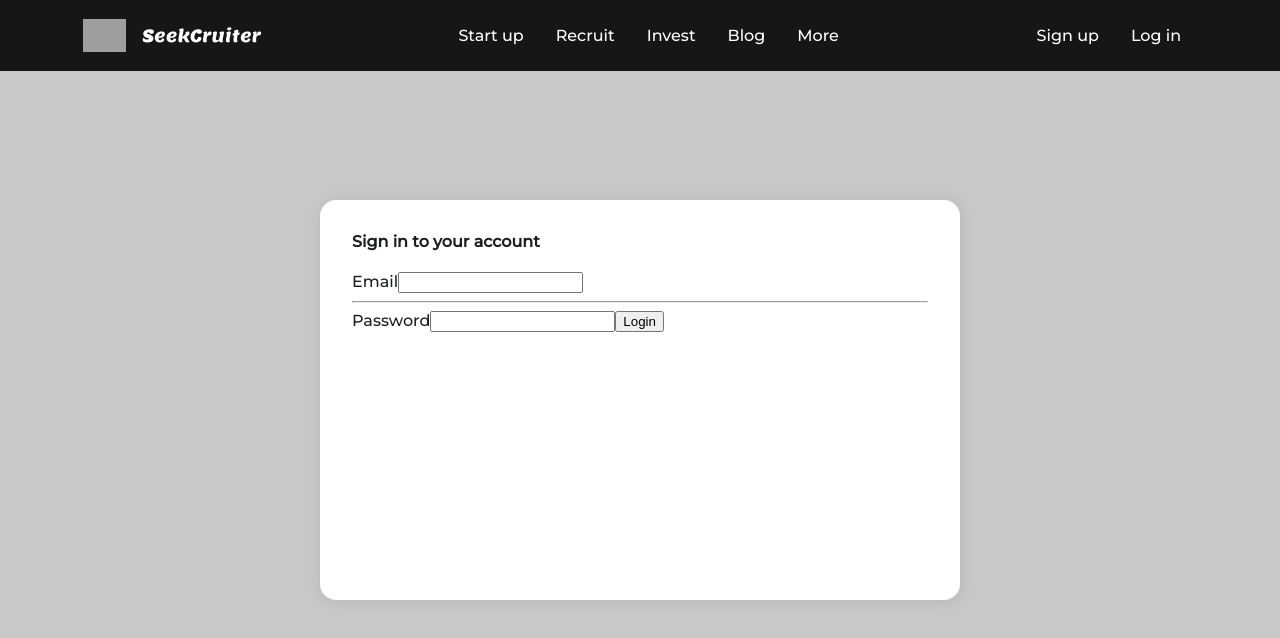
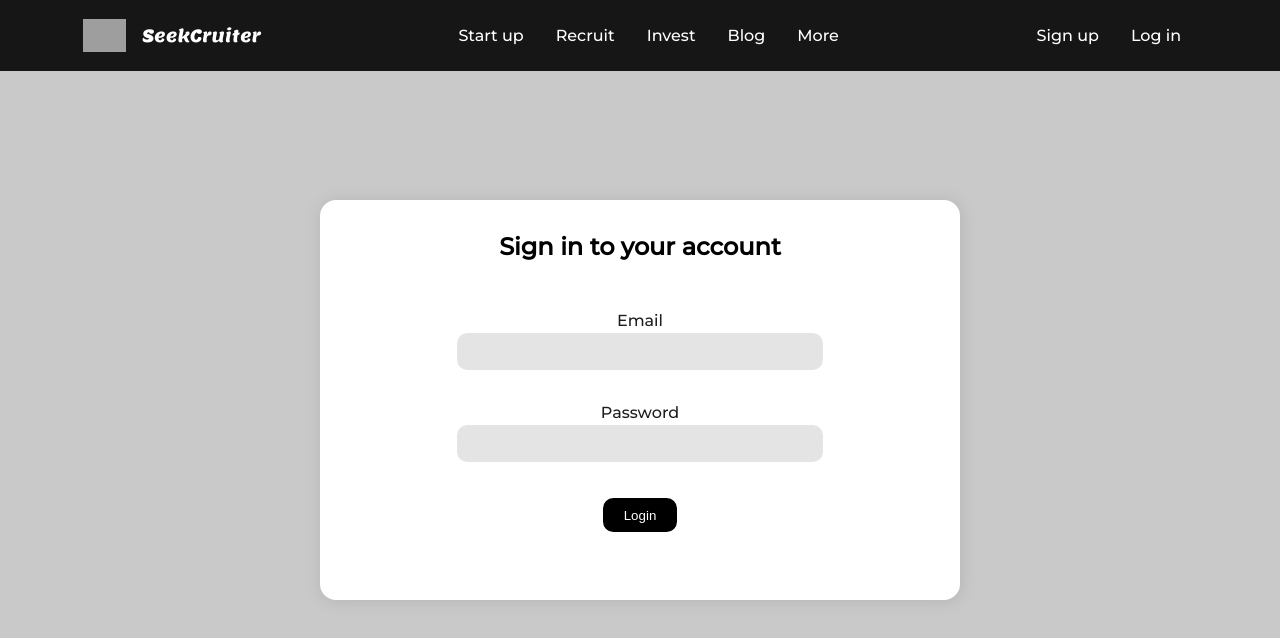
Before and after one commit to PriyanshuChaudhary272/Dreamers_innovathon21, a React (Create React App) app: page /Login in a window 1280 px wide. Shown: the top 638 px of the page. Built offline with nearby package versions, Linux system fonts and the light colour scheme; grey boxes are pictures that could not be loaded.

Commit message:
login page complete

```diff
--- a/package.json
+++ b/package.json
@@ -8,6 +8,7 @@
     "@testing-library/user-event": "^12.8.3",
     "react": "^17.0.2",
     "react-dom": "^17.0.2",
+    "react-router-dom": "^5.3.0",
     "react-scripts": "4.0.3",
     "web-vitals": "^1.1.2"
   },
--- a/public/style.css
+++ b/public/style.css
@@ -12,11 +12,10 @@ body{
     font-family: 'Montserrat', sans-serif;
 }
 
-.container{
+.container_{
     padding: 0;
     margin: 0;
 }
-
 /* HOMEPAGE */
 #home-page{
     background: url("https://images.unsplash.com/photo-1541746972996-4e0b0f43e02a?ixid=MnwxMjA3fDB8MHxwaG90by1wYWdlfHx8fGVufDB8fHx8&ixlib=rb-1.2.1&auto=format&fit=crop&w=1770&q=80");
@@ -80,6 +79,9 @@ nav{
     align-items: center;
     font-size: 1.1rem;
 }
+
+
+
 /* Login page */
 .login-page-content{
     height: 100vh;
@@ -92,8 +94,10 @@ nav{
     align-items: center;
     justify-content: center;
 }
-.login-page-content h3{
-    color: white;
+.login-page-content h2{
+    color: black;
+    margin-bottom: 50px;
+    text-align: center;
 }
 .login-div{
     background-color: white;
@@ -104,6 +108,33 @@ nav{
 }
 .login-form-div{
     margin: 2rem;
+}
+.login-row{
+    margin: 30px;
+    display: flex;
+    flex-direction: column;
+    align-items: center;
+}
+input{
+    height: 35px;
+    width: 70%;
+    border: solid white;
+    background-color: #a7a6a64d;
+    border-radius: 1em;
+    /* align-items: center; */
+}
+button{
+    width: 80px;
+    height: 40px;
+    color: white;
+    border: solid;
+    background-color: #000000;
+    border-radius: 1em;
+    transition: 0.1s ease-out;
+}
+button:hover{
+    transform: scale(1.1);
+    background-color: #5c5a5a;
 }
 /* @media (max-width: 800px){
     nav{
--- a/src/App.jsx
+++ b/src/App.jsx
@@ -6,12 +6,11 @@ import {
     BrowserRouter as Router,
     Switch,
     Route,
-    Link
 } from "react-router-dom";
 function App() {
     return (
         <Router>
-            <Navbar class = "navigation-links" />
+            <Navbar className = "navigation-links" />
             <Switch>
                 <Route exact path="/">
                     <Home />
--- a/src/Components/Navbar.jsx
+++ b/src/Components/Navbar.jsx
@@ -1,19 +1,18 @@
 import React from 'react'
 import {Link} from "react-router-dom";
 import Logo from './logo';
-import Login from '../Pages/login';
  function Navbar(props) {
     return (
-        <nav className = "container">
+        <nav className = "container_">
             <Logo lsize = "2.7rem" show = "true"/>
-            <ul className ="navigation-links">
+            <ul className ={props.className}>
                 <li><Link className="nav-item" to="/">Start up</Link></li>
                 <li><Link className="nav-item" to="2">Recruit</Link></li>
                 <li><Link className="nav-item" to="3">Invest</Link></li>
                 <li><Link className="nav-item" to="4">Blog</Link></li>
                 <li><Link className="nav-item" to="5">More</Link></li>
             </ul>
-            <ul className= "navigation-links">
+            <ul className= {props.className}>
                 <li><Link className="nav-item" to="6">Sign up</Link></li>
                 <li><Link className="nav-item" to="/Login">Log in</Link></li>
             </ul>
--- /dev/null
+++ b/src/Components/formlabelinput.jsx
@@ -0,0 +1,11 @@
+import React from "react";
+
+function Label(props) {
+    return (
+        <div >
+            <label htmlFor={props.for}>{props.text}</label>
+            <input type={props.type}id={props.id} name={props.name}/>
+        </div>
+    );
+}
+export default Label;
--- a/src/Pages/Home.jsx
+++ b/src/Pages/Home.jsx
@@ -1,6 +1,5 @@
 import React from 'react'
 import Logo from '../Components/logo'
-import Navbar from '../Components/Navbar'
 function Home() {
     return (
         <div id="home-page">
--- a/src/Pages/login.jsx
+++ b/src/Pages/login.jsx
@@ -1,23 +1,27 @@
-import React from "react";
-import Navbar from "../Components/Navbar";
-import { Link } from "react-router-dom";
+import React, { useState } from "react";
+import Label from "../Components/formlabelinput";
 function Login() {
-    function prevent(e){
+    function prevent(e) {
         e.preventDefault();
     }
+
     return (
         <div className="login-page-content">
-            {/* <h3>ACCOUNT LOGIN</h3> */}
             <div className="login-div">
                 <div className="login-form-div">
-                    <h4>Sign in to your account</h4>
-                    <form action="/profile">
-                        <label htmlFor="email">Email</label>
-                        <input type="email" name = "email" id = "email" autoComplete = "off"/>
-                        <hr />
-                        <label htmlFor="Password">Password</label>
-                        <input type="password" name= "password" id = "password" autoComplete = "off" />
-                        <button type ="submit" onClick = {prevent}>Login</button>
+                    <h2>Sign in to your account</h2>
+                    <form action="#nowhere">
+                        <div className = "login-row">
+                            <label htmlFor="email" >Email</label>
+                            <input type="email" id="email" />
+                        </div>
+                        <div className = "login-row">
+                            <label htmlFor="Password">Password</label>
+                            <input type="Password" id="Password" />
+                        </div>
+                        <div className="login-row">
+                            <button >Login</button>
+                        </div>
                     </form>
                 </div>
             </div>
```
Also changed, not shown: public/index.html (+11 -0 lines), src/Pages/Signup.jsx (added), 2 other files (tests, documents, lock files or other folders).
